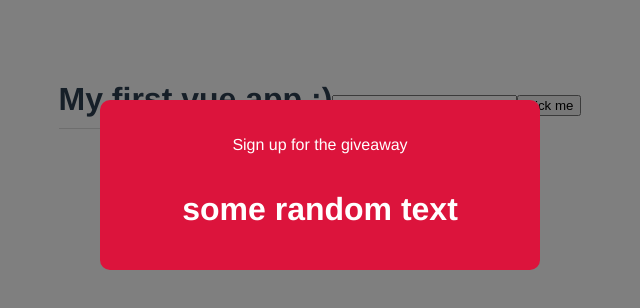
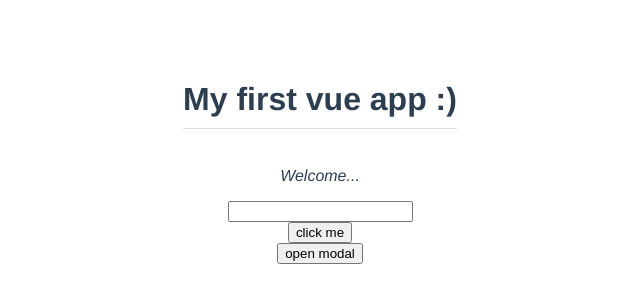
Before and after one commit to alexrem1/Vue3Firebase, a Vue app in the folder VueCLI_Bigger_Projects/modal-project/: page / in a window 1280 px wide. Shown: the top 308 px of the page, without its empty margins (320-960 px from the left). Built offline with nearby package versions, Linux system fonts and the light colour scheme.

Commit message:
Emitting custom events

```diff
--- a/VueCLI_Bigger_Projects/modal-project/src/App.vue
+++ b/VueCLI_Bigger_Projects/modal-project/src/App.vue
@@ -1,10 +1,16 @@
 <template>
   <!-- every vue component can contain 3 different parts but must contain a template -->
   <h1>{{ title }}</h1>
+  <p>Welcome...</p>
   <input type="text" ref="name" />
+  <br />
   <button @click="handleClick">click me</button>
-  <Modal :header="header" :text="text" theme="sale" />
-  <!-- //passed in here -->
+  <div v-if="showModal">
+    <Modal :header="header" :text="text" theme="sale" @close="toggleModal" />
+    <!-- //passed in here -->
+  </div>
+  <br />
+  <button @click="toggleModal">open modal</button>
 </template>
 
 <script>
@@ -18,6 +24,7 @@
       title: "My first vue app :)",
       header: "Sign up for the giveaway",
       text: "some random text",
+      showModal: false,
     };
   },
   methods: {
@@ -26,6 +33,9 @@
       console.log(this.$refs.name);
       this.$refs.name.classList.add("active");
       this.$refs.name.focus();
+    },
+    toggleModal() {
+      this.showModal = !this.showModal;
     },
   },
 };
--- a/VueCLI_Bigger_Projects/modal-project/src/components/Modal.vue
+++ b/VueCLI_Bigger_Projects/modal-project/src/components/Modal.vue
@@ -1,5 +1,5 @@
 <template>
-  <div class="backdrop">
+  <div class="backdrop" @click="closeModal">
     <div class="modal" :class="{ sale: theme === 'sale' }">
       <p>{{ header }}</p>
       <h1>{{ text }}</h1>
@@ -10,6 +10,12 @@
 <script>
 export default {
   props: ["header", "text", "theme"], //registered over here
+  methods: {
+    closeModal() {
+      // a custom event can be fired from a component and then it can be listened to from the parent component.
+      this.$emit("close");
+    },
+  },
 };
 </script>
 
```
